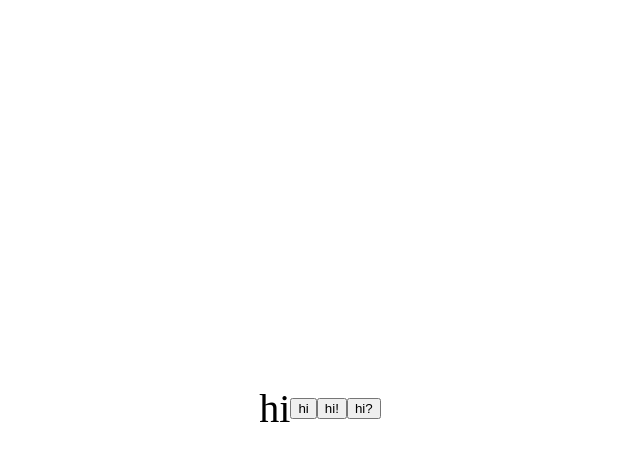
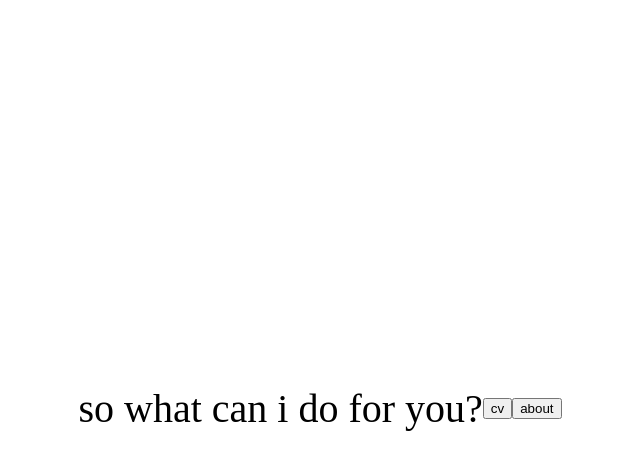
Before and after one commit to ronaldgreeff/donrondadon, a plain HTML site: page index.html in a window 1280 px wide. Both pictures are taken after a click on the button "hi". Shown: the whole page, without its empty margins (320-960 px from the left). Drawn offline with Linux system fonts and the light colour scheme.

Commit message:
logic for script works + added history into frame update"

```diff
--- a/index.html
+++ b/index.html
@@ -44,7 +44,9 @@
 
       class contentHandler {
         constructor() {
-
+          this.history = [];
+          this.historyForward = (i) => { this.history.push(i) }
+          this.historyBack = () => { return this.history.pop() }
           this.script = {
             0: {
               t: 'hi',
@@ -70,36 +72,30 @@
               o: [null, null],
             }
           }
-
           this.updateFrame = (i) => {
-
             let item = this.script[i]
-
             let fragment = new DocumentFragment();
             for (var o in item.o) {
               let text = item.o[o][0]
               let _id = item.o[o][1]
               var button = document.createElement('button');
               button.textContent = text
-              button.addEventListener('click', handleClick)
+              button.addEventListener
+              button.addEventListener('click', () => this.handleClick(_id))
               fragment.appendChild(button);
             }
-
             document.getElementById('central-text').innerText = item.t;
-            document.getElementById('button-wrapper').appendChild(fragment);
+            let bw = document.getElementById('button-wrapper');
+            while (bw.hasChildNodes()) {
+              bw.removeChild(bw.lastChild);
+            }
+            bw.appendChild(fragment);
           }
-
-          this.history = [];
-          this.historyForward = (i) => { this.history.push(i) }
-          this.historyBack = () => { return this.history.pop() }
-
+          this.handleClick = (_id) => {
+            this.updateFrame(_id)
+          }
           this.updateFrame(0)
-
         }
-      }
-
-      const handleClick = (_id) => {
-        console.log(_id)
       }
 
       const docReady = (fn) => {
```
